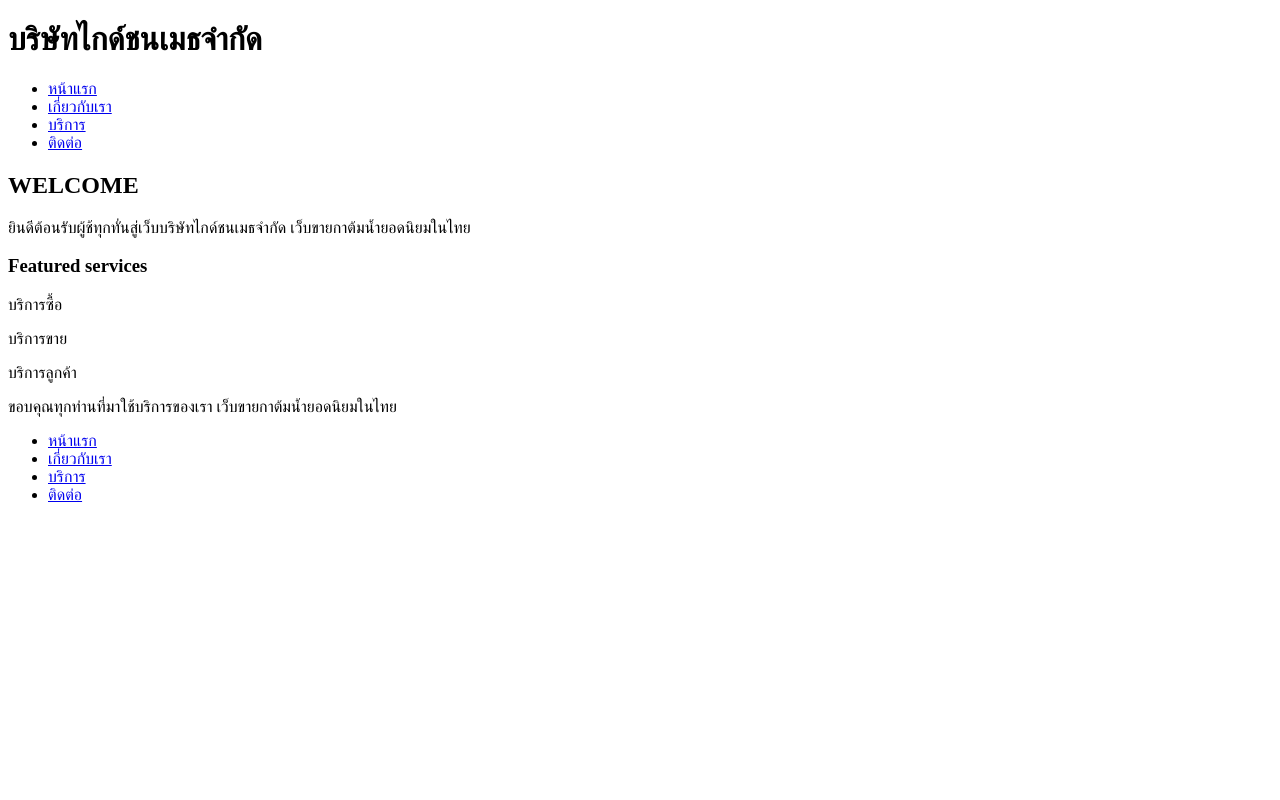
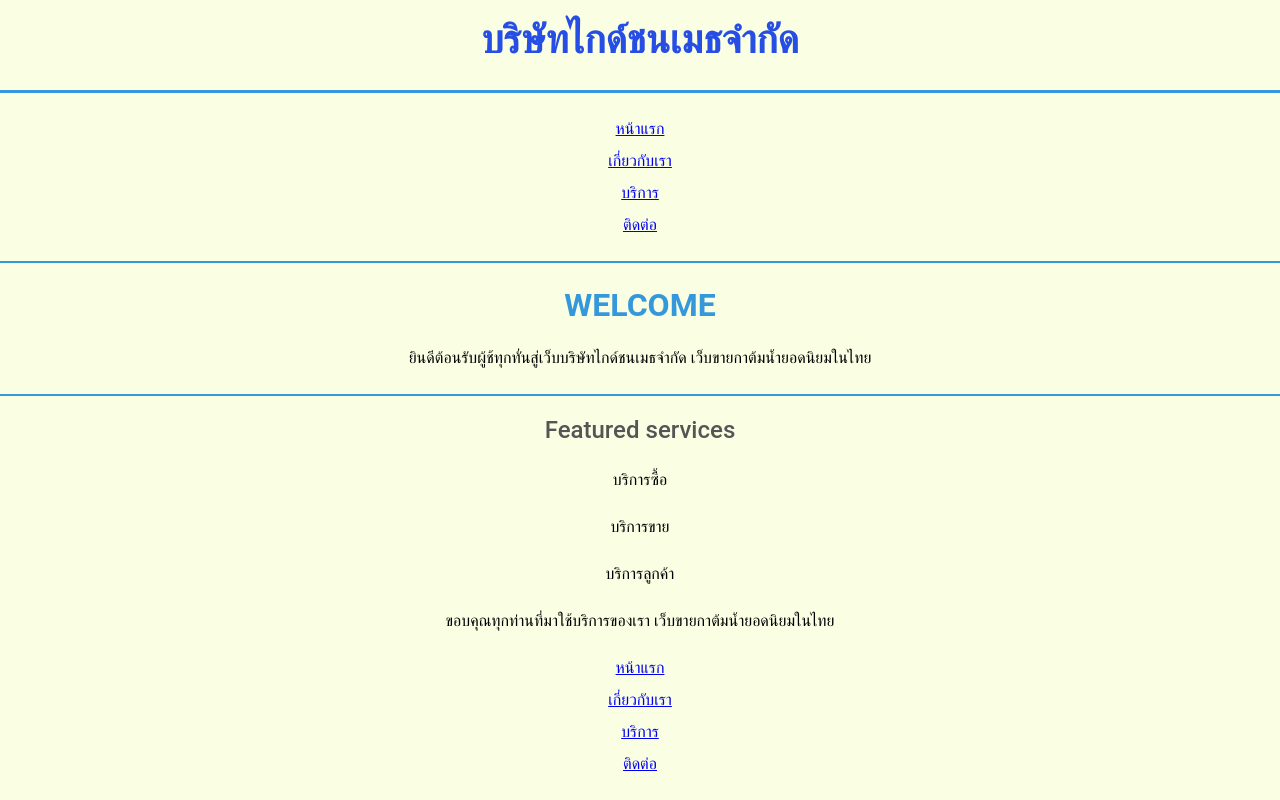
Before and after one commit to 67160024/my-business-web, a plain HTML site: page index.html in a window 1280 px wide. Drawn offline with Linux system fonts and the light colour scheme.

Commit message:
add index styles

```diff
--- a/index.html
+++ b/index.html
@@ -3,6 +3,7 @@
   <head>
     <meta charset="UTF-8" />
     <title>My Busisness Web</title>
+    <link rel="stylesheet" href="styles.css" />
   </head>
   <body>
     <header>
--- /dev/null
+++ b/styles.css
@@ -0,0 +1,56 @@
+* {
+    margin: 0;
+    padding: 0;
+    box-sizing: border-box;
+}
+
+body {
+    font-family: 'Roboto', sans-serif;
+    line-height: 2;
+    background-color: #faffe4;
+}
+
+h1 {
+    font-size: 2.5em;
+    font-weight: 700;
+    color: #264de4;
+    text-align: center;
+    line-height: 2;
+    margin-bottom: 20px;
+    border-bottom: 3px solid #3498db;
+    padding-bottom: 10px;
+}
+h2 {
+    font-size: 2em;
+    font-weight: 600;
+    color: #3498db;
+    text-align: center;
+    margin-top: 20px;
+    margin-bottom: 5px;
+    border-top: 2px solid #3498db;
+    padding-top: 10px;
+}
+h3 {
+    font-size: 1.5em;
+    font-weight: 500;
+    color: #555;
+    text-align: center;
+    margin-top: 20px;
+    margin-bottom: 10px;
+    border-top: 2px solid #3498db;
+    padding-top: 10px;
+}
+
+p {
+    font-size: 1em;
+    line-height: 2;
+    text-align: center;
+    margin-bottom: 15px;
+}
+
+nav {
+    font-size: 1em;
+    line-height: 2;
+    text-align: center;
+    margin-bottom: 15px;
+}
```
